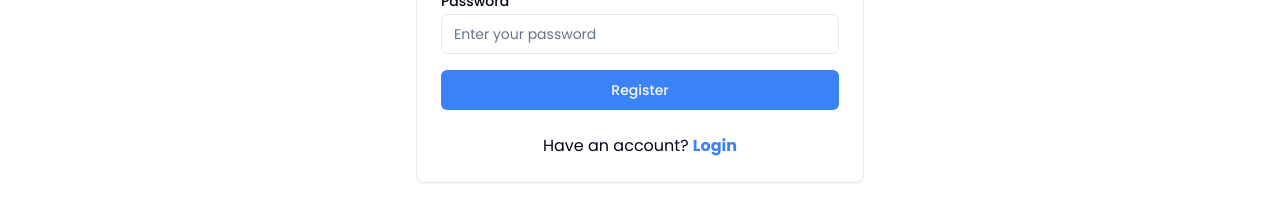
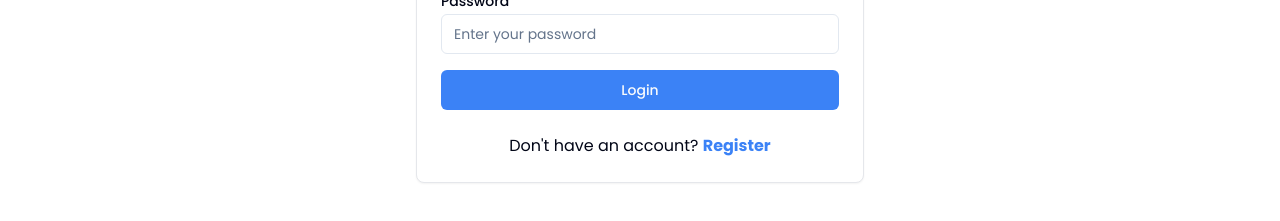
Before and after one commit to Ashakour1/Eventify, a React (Vite) app in the folder client/: page /login in a window 1280 px wide. Shown: the part 333-554 px from the top of the page. Built offline with nearby package versions, Linux system fonts and the light colour scheme.

Commit message:
Change login form button text and link text to match correct functionality.

```diff
--- a/client/src/components/LoginForm.jsx
+++ b/client/src/components/LoginForm.jsx
@@ -61,7 +61,7 @@ const LoginForm = () => {
                       ></path>
                     </svg>
                   ) : (
-                    "Register"
+                    "Login"
                   )}
                 </Button>
               </div>
@@ -69,9 +69,9 @@ const LoginForm = () => {
           </form>
         </CardContent>
         <CardFooter className="justify-center flex items-center text-center">
-          Have an account?&nbsp;
+          Don&apos;t have an account?&nbsp;
           <Link to="/register" className="font-bold text-customBlue">
-            Login
+            Register
           </Link>
         </CardFooter>
       </Card>
```
